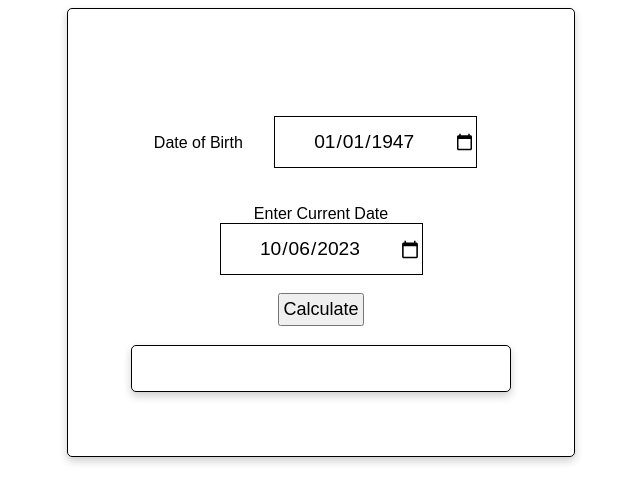
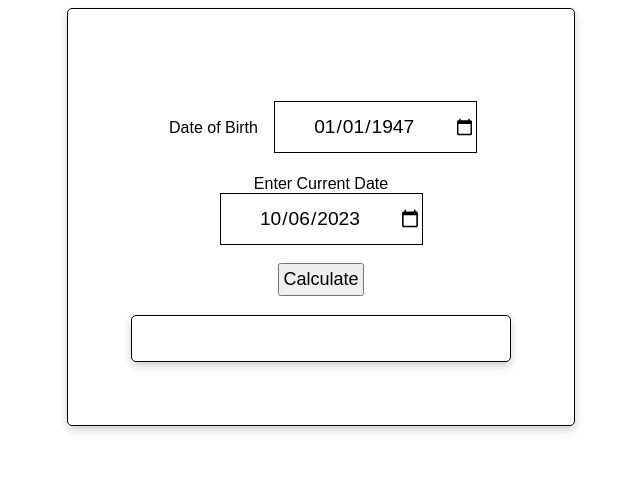
Before and after one commit to assamcareer/Age-Calculator, a plain HTML site: page index.html in a window 1280 px wide. Shown: the whole page, without its empty margins (319-959 px from the left). Drawn offline with Linux system fonts and the light colour scheme.

Commit message:
Update style.css

```diff
--- a/style.css
+++ b/style.css
@@ -50,7 +50,7 @@ input {
 }
 
 #inputDob {
-	margin: 5%;
+	margin: 1%;
 }
 
 p {
```
